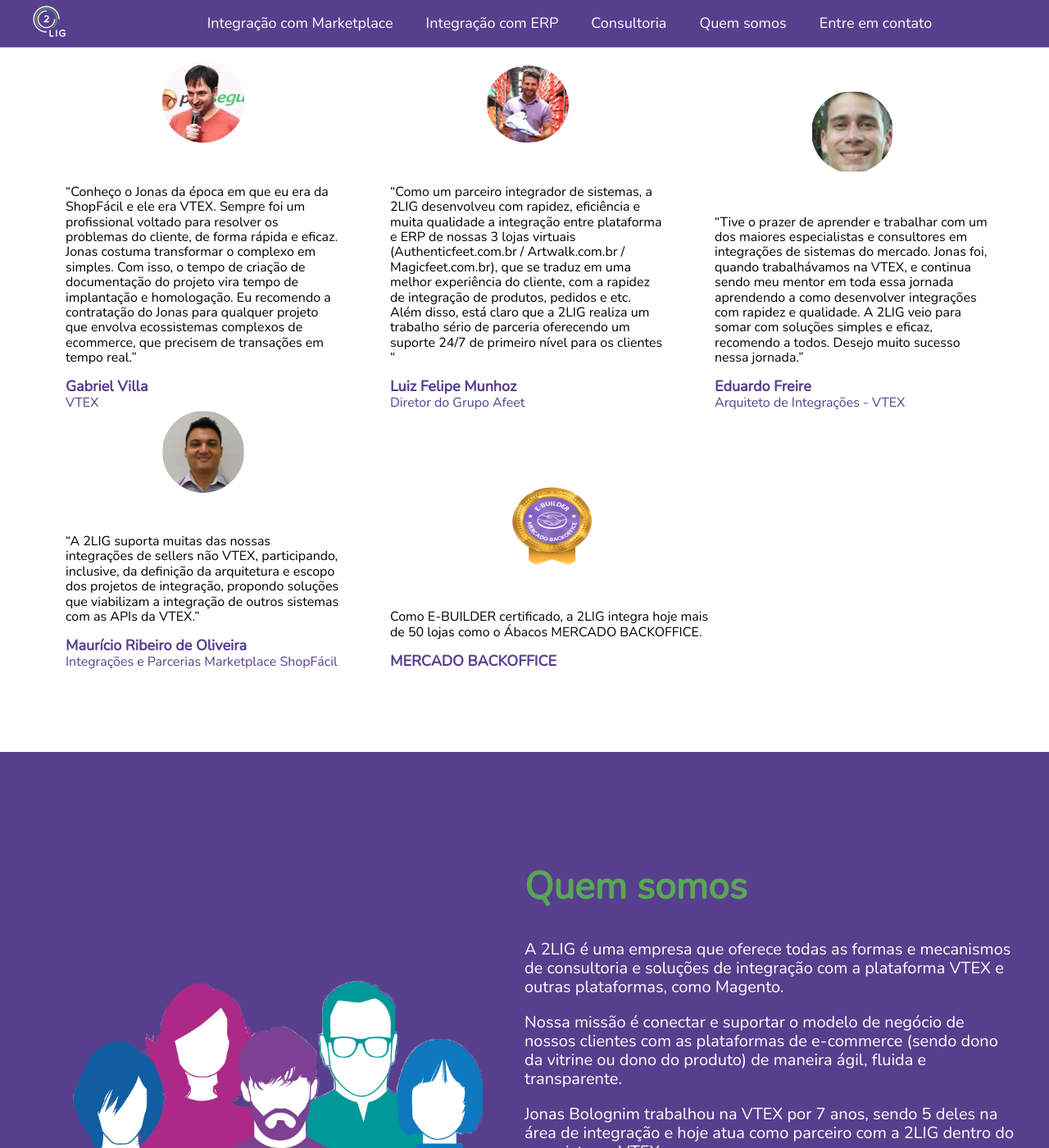
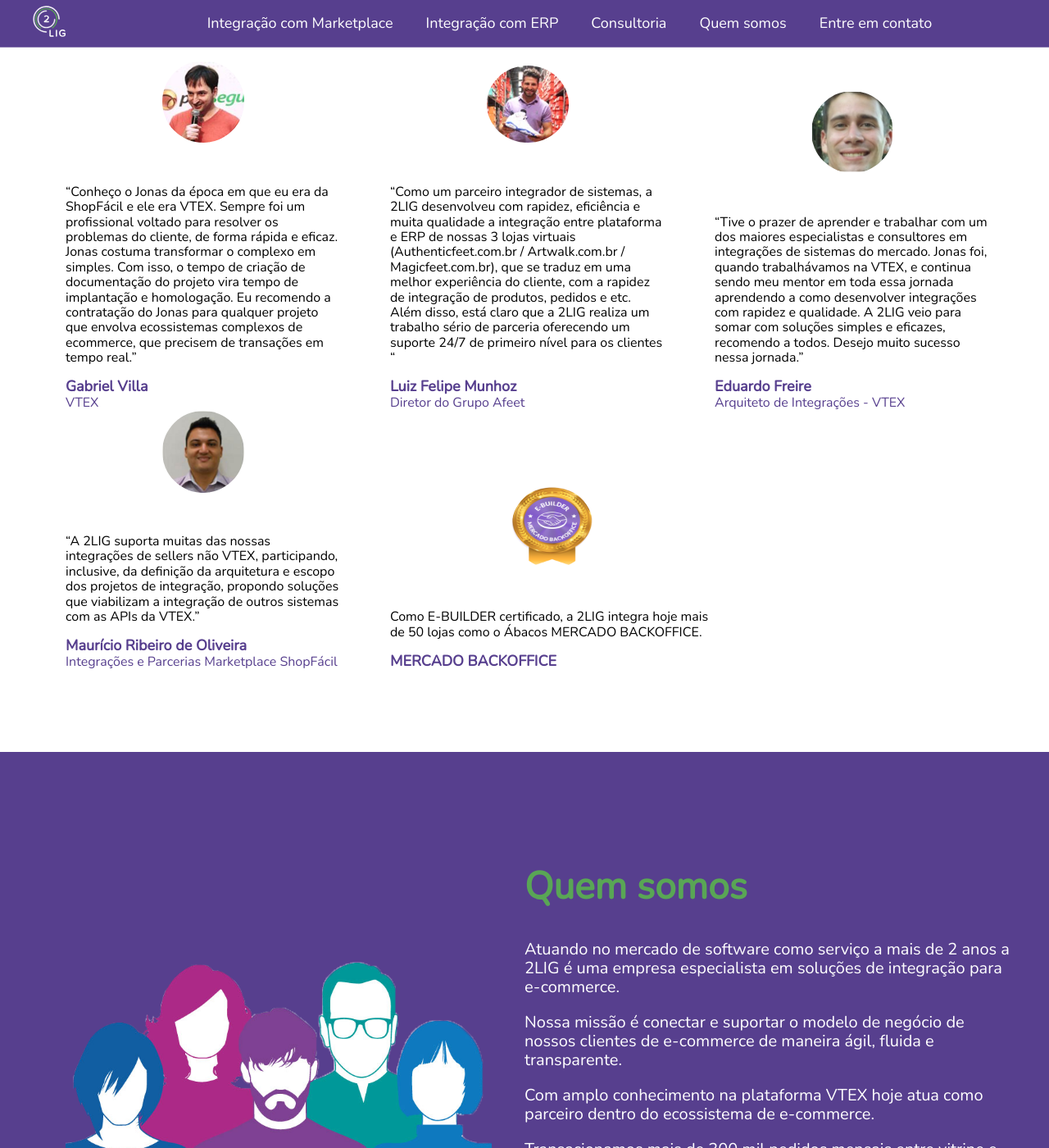
Before and after one commit to leandrooriente/2lig, a Jekyll site: the page built from index.html, in a window 1280 px wide and 1400 px high, scrolled down 3253 px. Shown: the whole window at 82% size. Built offline with Jekyll 4.4.1, drawn with Linux system fonts in a browser that asks for light colours; nearby versions of some CDN libraries; library files that are not in the unit come from our copies; some of the changed text lies outside the part shown.

Commit message:
Updated Marketplace and 2 other files

```diff
--- a/_includes/company.html
+++ b/_includes/company.html
@@ -9,19 +9,19 @@
       <h2 class="title-company">Quem somos</h2>
       <div class="description-company">
         <p>
-          A 2LIG é uma empresa que oferece todas as formas e mecanismos de consultoria e soluções de integração com a plataforma VTEX e outras plataformas, como Magento.
+          Atuando no mercado de software como serviço a mais de 2 anos a 2LIG é uma empresa especialista em soluções de integração para e-commerce.
         </p>
 
         <p>
-          Nossa missão é conectar e suportar o modelo de negócio de nossos clientes com as plataformas de e-commerce (sendo dono da vitrine ou dono do produto) de maneira ágil, fluida e transparente.
+          Nossa missão é conectar e suportar o modelo de negócio de nossos clientes de e-commerce de maneira ágil, fluida e transparente.
         </p>
 
         <p>
-          Jonas Bolognim trabalhou na VTEX por 7 anos, sendo 5 deles na área de integração e hoje atua como parceiro com a 2LIG dentro do ecossistema VTEX.
+          Com amplo conhecimento na plataforma VTEX hoje atua como parceiro dentro do ecossistema de e-commerce.
         </p>
 
         <p>
-          Transacionamos mais de 200 mil pedidos mensais entre vitrine e backoffice com total rastreabilidade. Suportamos vários marketplaces e já integramos muitos donos de produtos com vitrines famosas.
+          Transacionamos mais de 300 mil pedidos mensais entre vitrine e backoffice com total rastreabilidade. Somos parceiros de Marketplace VTEX, Ricardo Eletro, Marketplace Saraiva, Mercado Livre, B2W e outros.
         </p>
 
         <p>
--- a/_testimonials/eduardo-freire.markdown
+++ b/_testimonials/eduardo-freire.markdown
@@ -7,4 +7,4 @@
 picture: "/uploads/eduardo.PNG"
 ---
 
-"Tive o prazer de aprender e trabalhar com um dos maiores especialistas e consultores em integrações de sistemas do mercado. Jonas foi, quando trabalhávamos na VTEX, e continua sendo meu mentor em toda essa jornada aprendendo a como desenvolver integrações com rapidez e qualidade. A 2LIG veio para somar com soluções simples e eficaz,  recomendo a todos. Desejo muito sucesso nessa jornada."
+"Tive o prazer de aprender e trabalhar com um dos maiores especialistas e consultores em integrações de sistemas do mercado. Jonas foi, quando trabalhávamos na VTEX, e continua sendo meu mentor em toda essa jornada aprendendo a como desenvolver integrações com rapidez e qualidade. A 2LIG veio para somar com soluções simples e eficazes,  recomendo a todos. Desejo muito sucesso nessa jornada."
```
Also changed, not shown: _areas/marketplace.md (+1 -1 lines).
